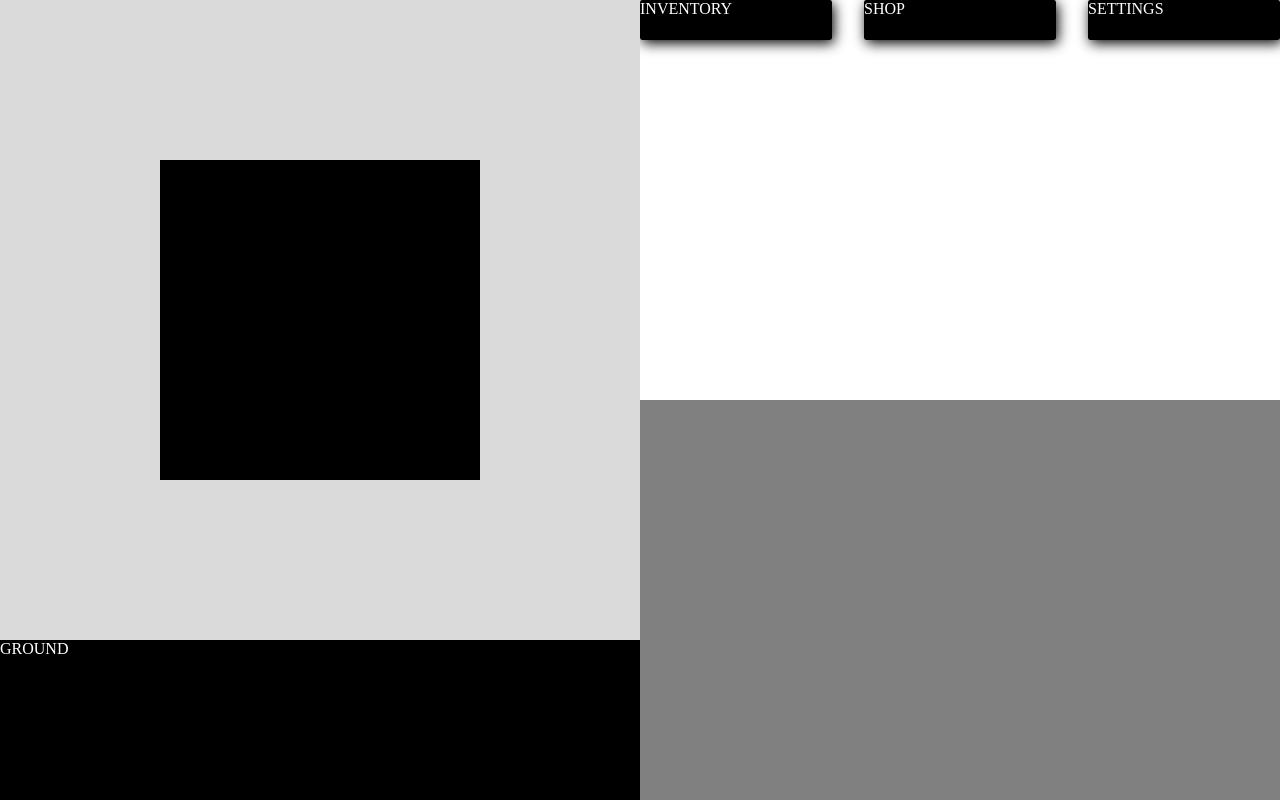
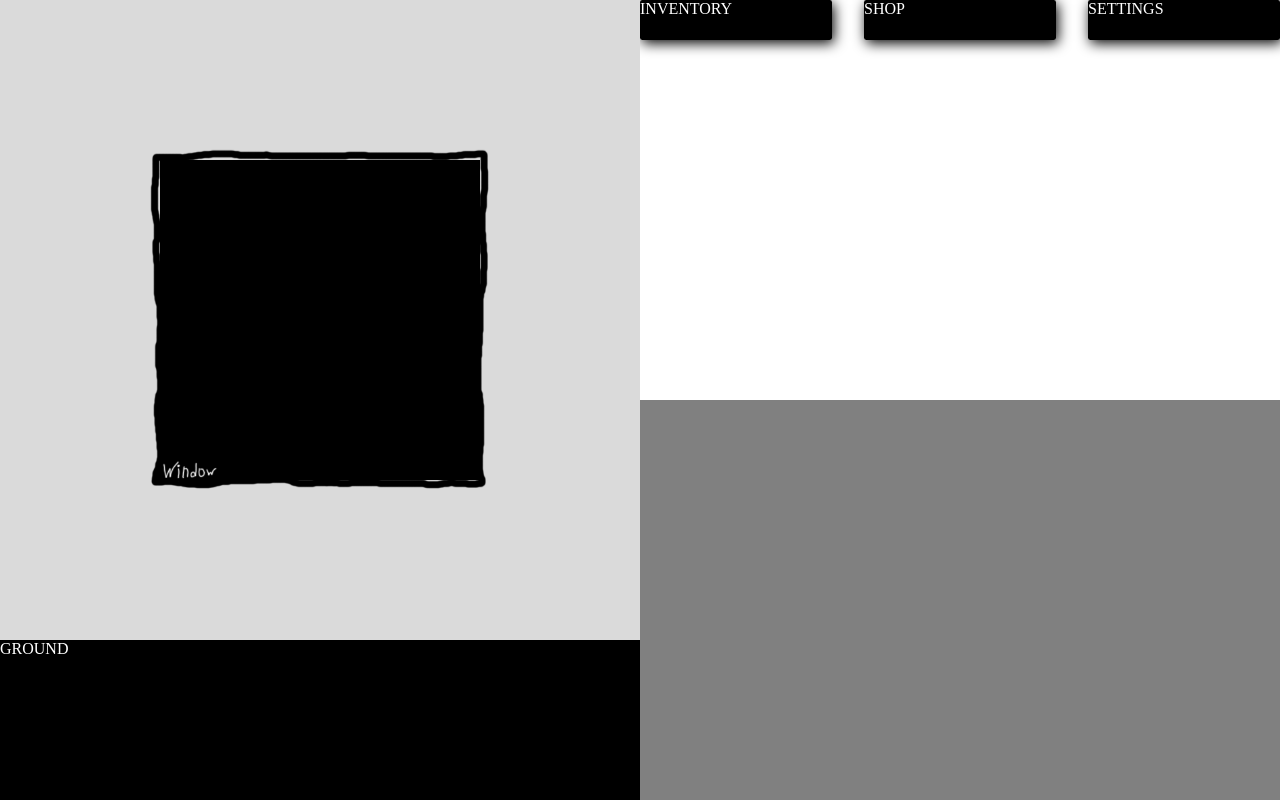
Before and after one commit to SEPEZHO/Clicker, a PHP site: page / in a window 1280 px wide. Run offline with PHP 8.4, Linux system fonts and the light colour scheme.

Commit message:
Добавил рамку

```diff
--- a/index.html
+++ b/index.html
@@ -41,19 +41,24 @@
                     </span>
                 </div>
                 <div id="subShop">
-                    <span id='subShopLink'>SUBSHOP</span>
+                    <span id="subShopLink">
+                        SUBSHOP
+                    </span>
                 </div>
                 <div id="subSettings">
-                    <span id='subSettingsLink'>SUBSETTINGS</span>
+                    <span id="subSettingsLink">
+                        SUBSETTINGS
+                    </span>
                 </div>
             </section>
         </header>
         <main>
+            <div id="numberOfClicks"></div>
+            <div id="level"></div>
             <div id="enemy">
-                <p id="numberOfClicks">
-                </p>
-                <p id="level">
-                </p>
+              <div id="window">
+
+              </div>
             </div>
             <div id="ground">
                 GROUND
@@ -64,10 +69,10 @@
                 OflineFarmInv
             </section>
             <section id="ItemShop">
-              ItemShop
+                ItemShop
             </section>
             <section id="TheSettings">
-              TheSettings
+                TheSettings
             </section>
         </footer>
     </body>
--- a/style.css
+++ b/style.css
@@ -24,6 +24,7 @@ header {
     width: 100%;
     height: 90%;
     background: none;
+    overflow: hidden;
 }
 #inventory, #shop, #settings {
     position: relative;
@@ -77,6 +78,14 @@ main {
     margin-bottom: 15%;
     transform: translate(-50%, -50%);
 }
+#window {
+    position: relative;
+    width: 106%;
+    height: 106%;
+    transform: translate(-3%, -3%);
+    background: url(Enemy`s/Window.png) 100% no-repeat;
+    background-size: cover;
+}
 #ground {
     position: absolute;
     left: 0;
```
Also changed, not shown: Enemy`s/Window.png (added), 1 other file.
